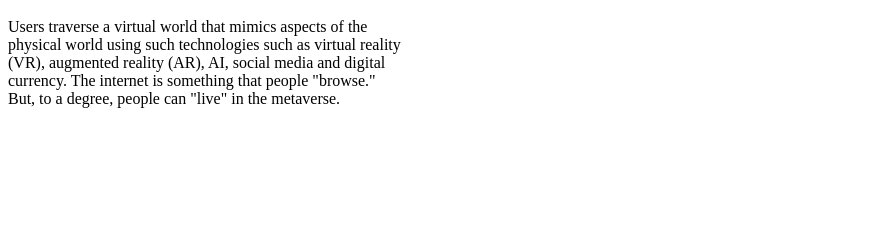
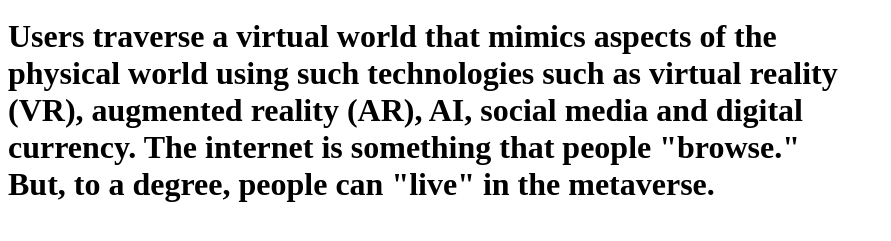
Before and after one commit to UglyDuck69/Homework_22, a plain HTML site: page index.html in a window 1280 px wide. Shown: the part 175-416 px from the top of the page, without its empty margins (0-891 px from the left). Drawn offline with Linux system fonts and the light colour scheme.

Commit message:
Update index.html

```diff
--- a/index.html
+++ b/index.html
@@ -8,16 +8,24 @@
     <title>Homework 22</title>
 </head>
 <body>
+  <div>
     <div class="container">
+      <nav style="width: 100%; height: auto;">
         <img class="logo" src="logo.png">
+      </nav>
+      <div class="container3">
         <h1 class="h1">welcome to the future</h1>
         <h1 class="h2">MTVRSE</h1>
-        <p class="p1">
+      </div>
+      <div class="container2">
+            <h1 class="p1">
             Users traverse a virtual world that mimics aspects of the<br>
             physical world using such technologies such as virtual reality<br>
             (VR), augmented reality (AR), AI, social media and digital<br>currency. The internet is something that people "browse."<br>
             But, to a degree, people can "live" in the metaverse.
-        </p>
+            </h1>
+      </div>
+    </div>
 </div>
 </body>
 </html>
```
Lines whose indentation alone changed are shown as unchanged.
